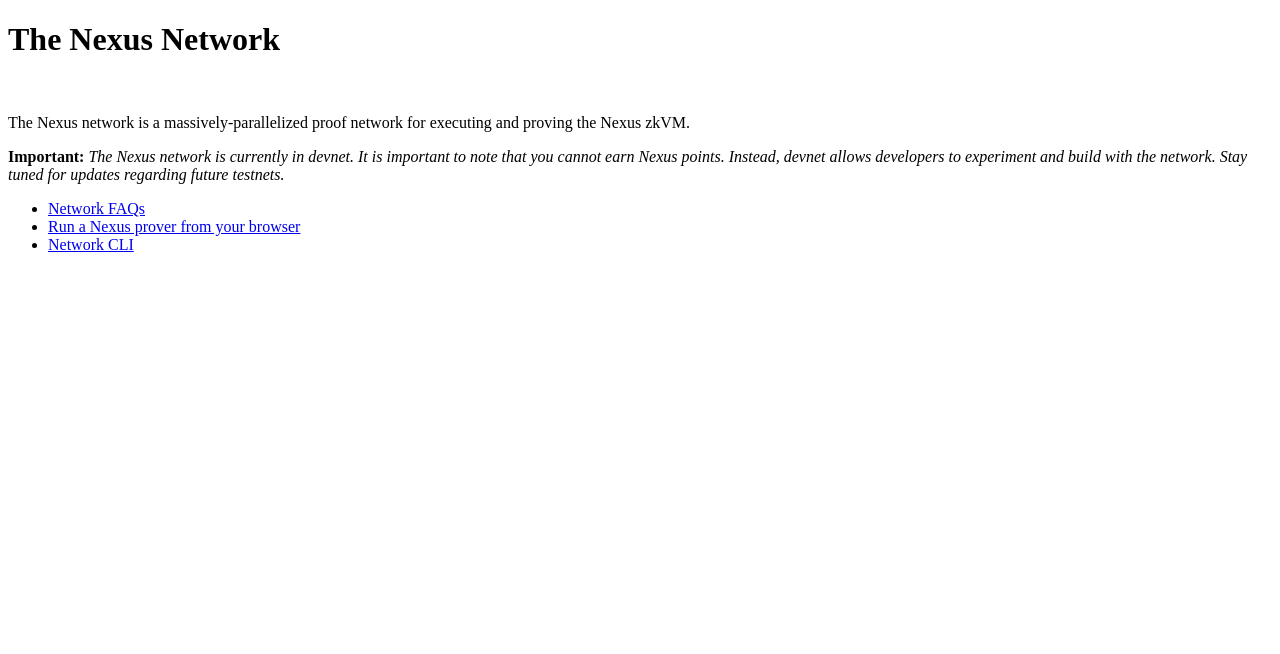
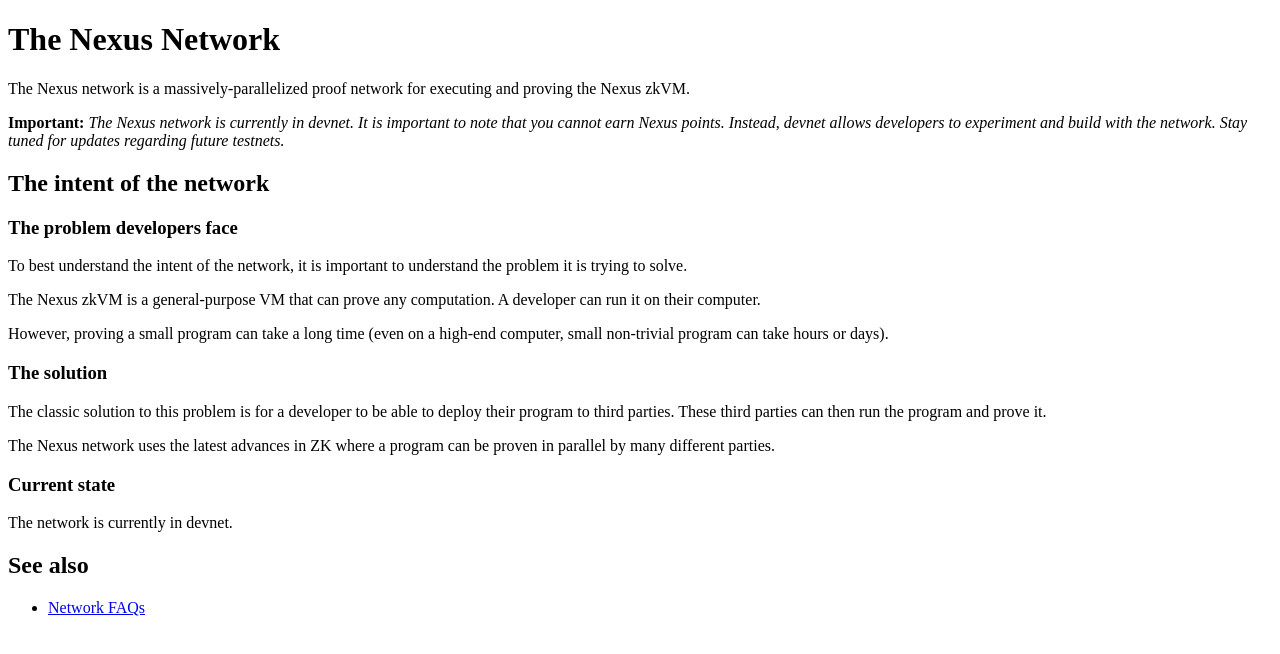
Before and after one commit to nexus-xyz/nexus-docs-2, a Next.js app: page /network in a window 1280 px wide. Shown: the top 654 px of the page. Built offline with nearby package versions, Linux system fonts and the light colour scheme.

Commit message:
update network page

```diff
--- a/pages/network/index.mdx
+++ b/pages/network/index.mdx
@@ -8,16 +8,32 @@
 
 import { Callout } from 'nextra/components'
 
-
 # The Nexus Network
-
-<br />
 
 The Nexus network is a massively-parallelized proof network for executing and proving the Nexus zkVM.
 
 **Important:** *The Nexus network is currently in devnet. It is important to note that you cannot earn Nexus points. Instead, devnet allows developers to experiment and build with the network. Stay tuned for updates regarding future testnets.*
 
+## The intent of the network
+
+### The problem developers face
+
+To best understand the intent of the network, it is important to understand the problem it is trying to solve.
+
+The Nexus zkVM is a general-purpose VM that can prove any computation. A developer can run it on their computer.
+
+However, proving a small program can take a long time (even on a high-end computer, small non-trivial program can take hours or days).
+
+### The solution
+
+The classic solution to this problem is for a developer to be able to deploy their program to third parties. These third parties can then run the program and prove it.
+
+The Nexus network uses the latest advances in ZK where a program can be proven in parallel by many different parties.
+
+### Current state
+
+The network is currently in devnet.
+
+## See also
 
 * [Network FAQs](https://nexus.xyz/network#network-faqs)
-* [Run a Nexus prover from your browser](/network/web)
-* [Network CLI](/network/cli)
```
